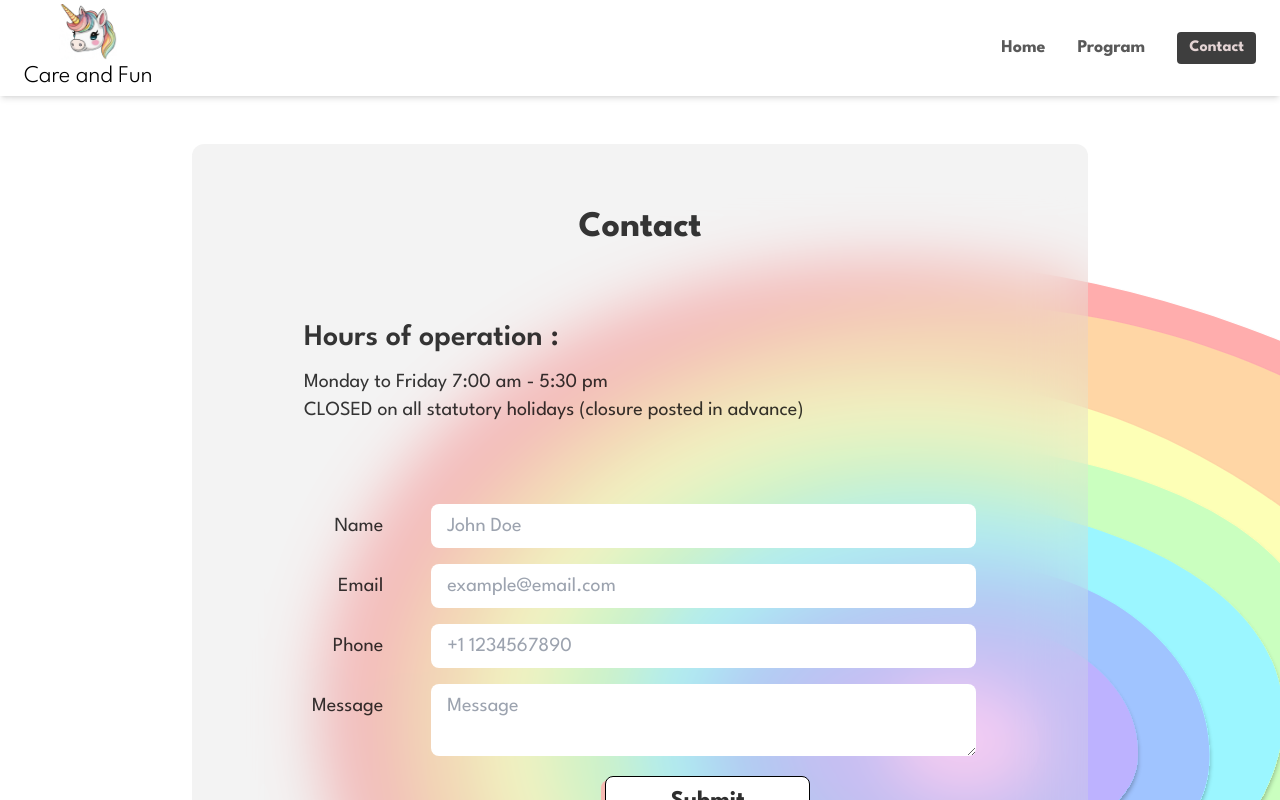
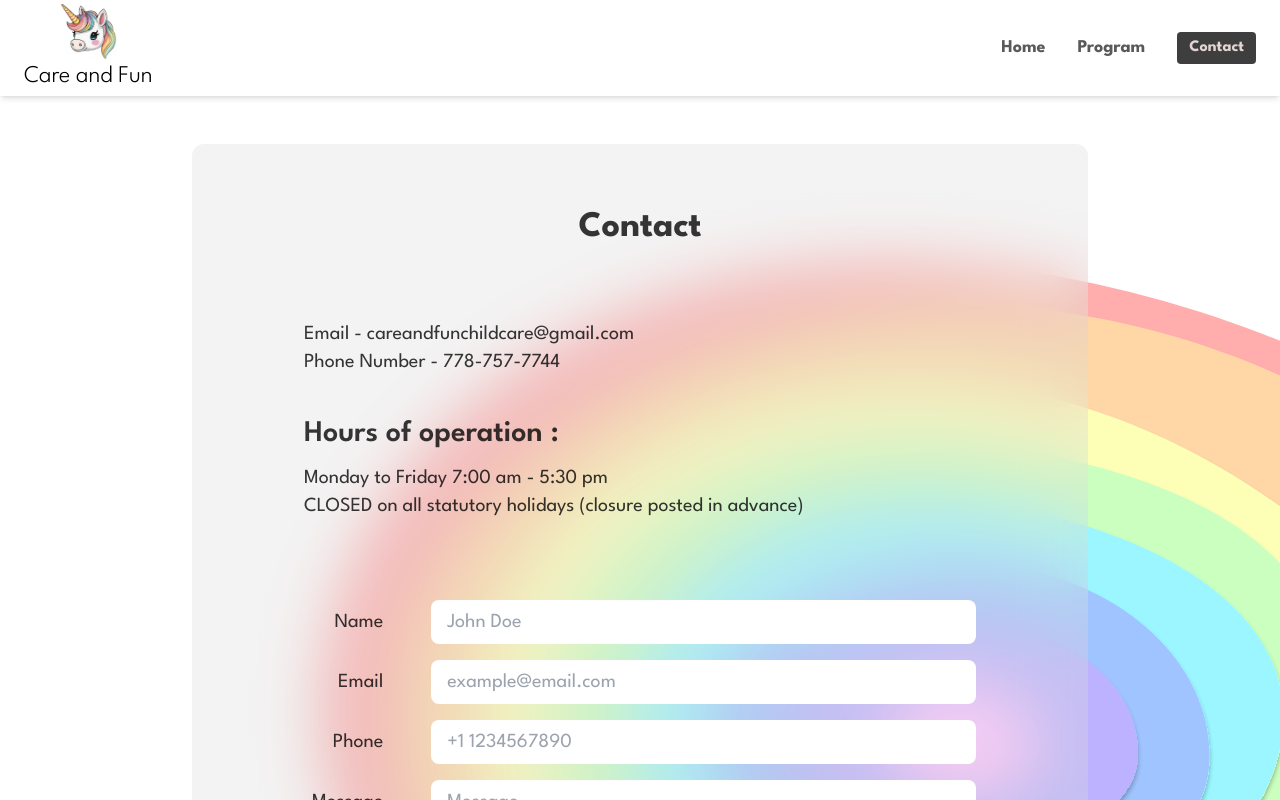
Before and after one commit to devnull03/commision-daycare-site, a SvelteKit app: page /contact in a window 1280 px wide. Shown: the top 800 px of the page. Built offline with nearby package versions, Linux system fonts and the light colour scheme.

Commit message:
fix: removed hidden

```diff
--- a/src/routes/contact/+page.svelte
+++ b/src/routes/contact/+page.svelte
@@ -43,7 +43,7 @@
   >
     <p class="text-center text-4xl font-bold rounded-t-xl pb-8">Contact</p>
 
-    <div class="hidden">
+    <div class="">
       <p>Email - careandfunchildcare@gmail.com</p>
       <p>Phone Number - 778-757-7744</p>
     </div>
--- a/src/routes/program/+page.svelte
+++ b/src/routes/program/+page.svelte
@@ -33,7 +33,7 @@
         their skills.
       </p>
 
-      <div class="pb-10 hidden">
+      <div class="pb-10">
         <p>Email - careandfunchildcare@gmail.com</p>
         <p>Phone Number - 778-757-7744</p>
       </div>
```
